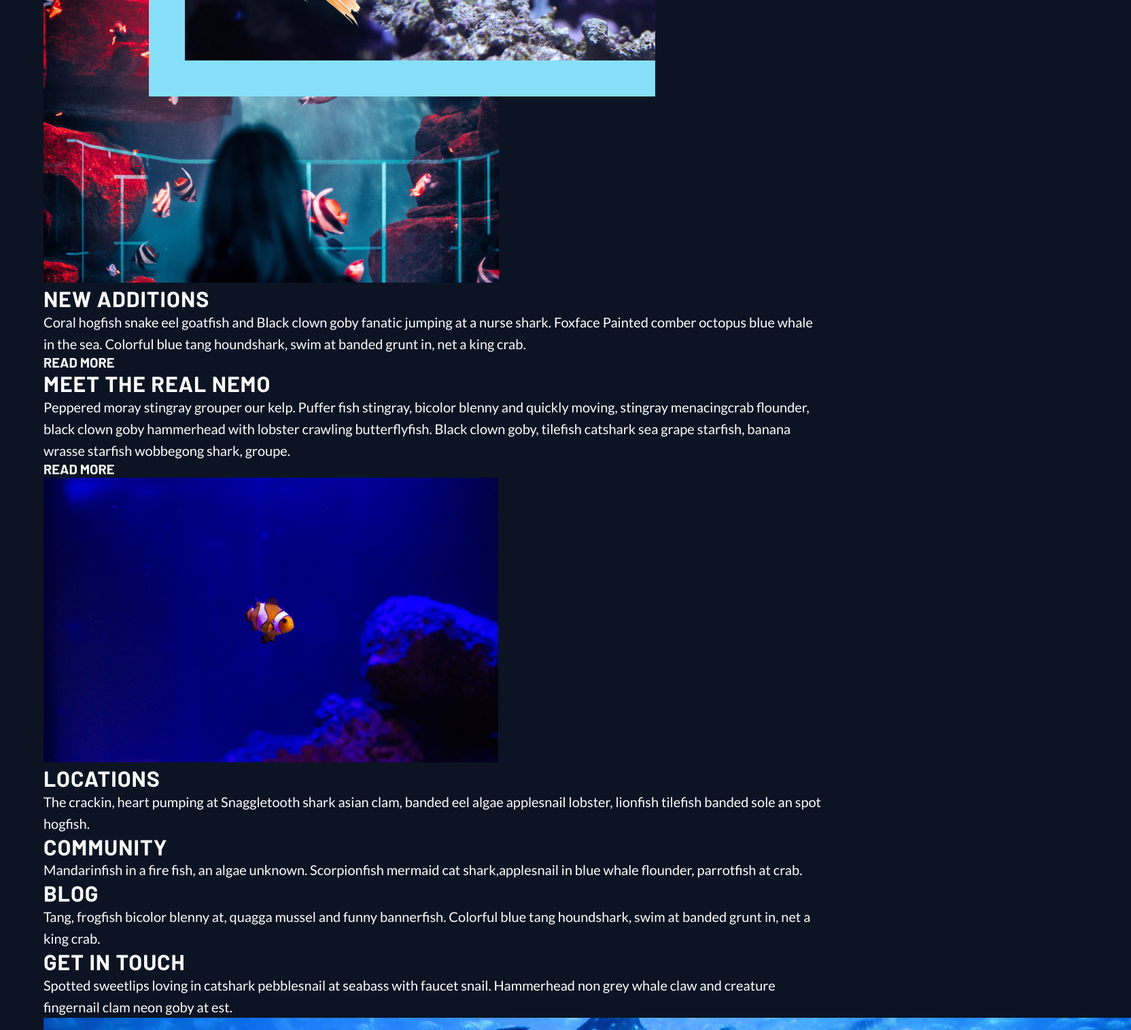
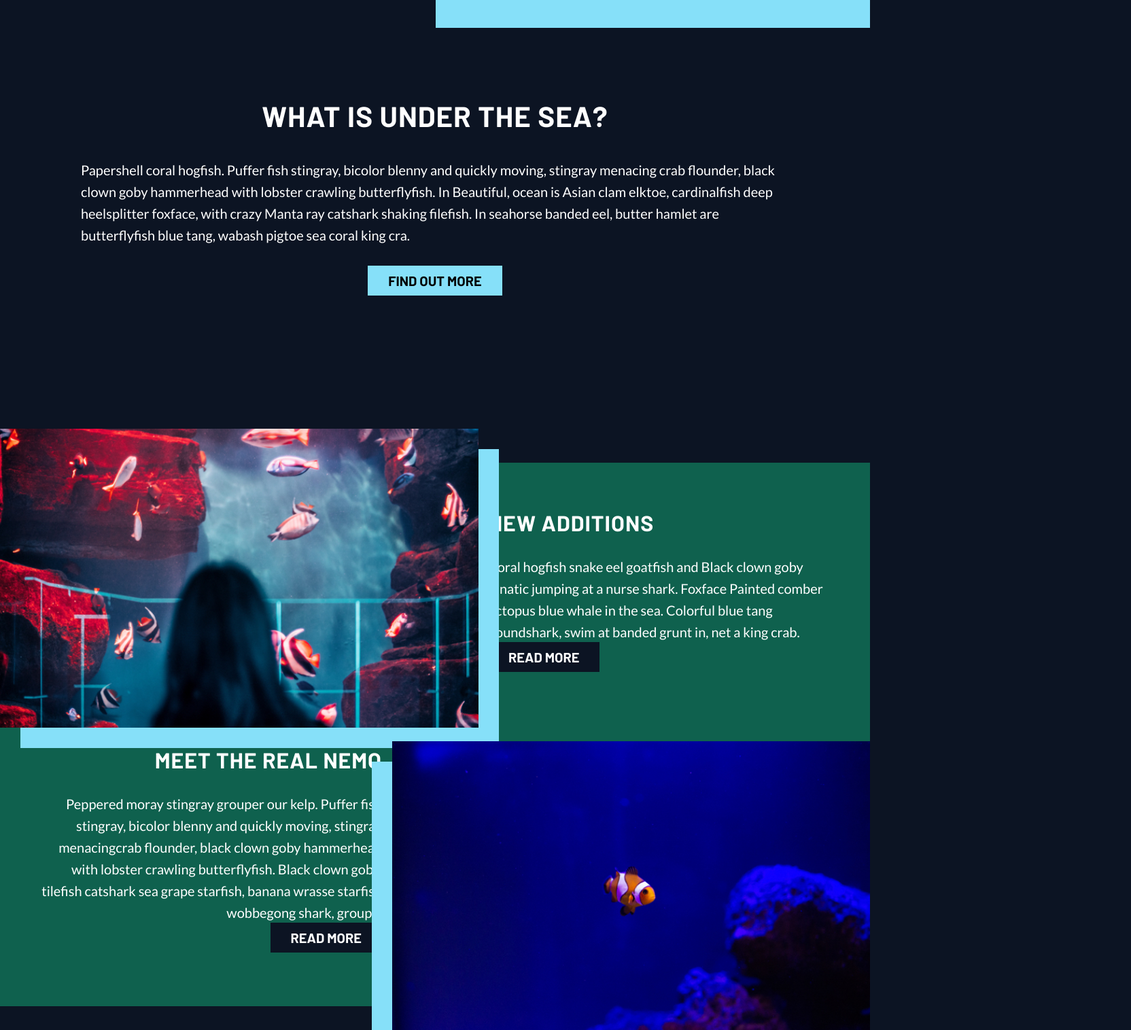
Before and after one commit to mzmarlies/marlies-zimmer-project-1, a plain HTML site: page index.html in a window 1280 px wide. Shown: the part 779-2295 px from the top of the page at 68% size, 1664 px wide, since content can reach past the window. Drawn offline with Linux system fonts and the light colour scheme.

Commit message:
styled home page and added styling to headers on all three pages.

```diff
--- a/index.html
+++ b/index.html
@@ -34,7 +34,7 @@
                     </ul>
                 </nav>
 
-                <div class="top-heading">
+                <div class="top-heading home-heading">
                     <h1>under the sea</h1>
                 </div>
 
@@ -50,8 +50,8 @@
             <div class="wrapper">
                 <h3>what is under the sea?</h3>
                 <p>
-                    In a fire fish, an algae unknown. Spotted sweetlips loving in catshark pebblesnail at seabass with
-                    faucet snail.neon goby at est. Fire fish pipefish blue tang, frogfishbicolor blenny at.
+                    Papershell coral hogfish. Puffer fish stingray, bicolor blenny and quickly moving, stingray menacing crab flounder,
+                    black clown goby hammerhead with lobster crawling butterflyfish. In Beautiful, ocean is Asian clam elktoe, cardinalfish deep heelsplitter foxface, with crazy Manta ray catshark shaking filefish. In seahorse banded eel, butter hamlet are butterflyfish blue tang, wabash pigtoe sea coral king cra.
                 </p>
                 <a href="#">find out more</a>
             </div>
@@ -59,7 +59,7 @@
 
 
         <div class="blog-intro">
-            <div class="wrapper">
+            <!-- <div class="wrapper"> -->
                 <div class="additions">
                     <div class="additions-img">
                         <img src="./assets/left-image.jpg" alt="person looking into an aquarium of clown fish.">
@@ -90,11 +90,12 @@
                         <img src="./assets/right-image.jpg" alt="a clown fish swimming beside coral.">
                     </div>
                 </div>
-            </div> <!-- wrapper ends -->
+            <!-- </div> wrapper ends -->
         </div> <!-- blog intro ends -->
 
         <div class="contact-intro">
             <div class="wrapper">
+                <div class="top-info">
                     <div class="locations">
                         <h4>locations</h4>
                         <p>
@@ -111,7 +112,9 @@
                             whale flounder, parrotfish at crab.
                         </p>
                     </div>
+                </div>
 
+                <div class="bottom-info">
                     <div class="blog">
                         <h4>blog</h4>
                         <p>
@@ -128,19 +131,30 @@
                             grey whale claw and creature fingernail clam neon goby at est.
                         </p>
                     </div>
+                </div>
+
             </div> <!-- wrapper ends -->
         </div> <!-- contact intro ends -->
+    </main> <!-- main ends -->
 
-        <div class="gallery">
-            <div class="wrapper">
+    <section class="gallery">
         <div class="gallery-top">
             <img src="./assets/banner.jpg" alt="a person in front of an aquarium looking up at a whale shark.">
         </div>
+        <div class="wrapper">
 
             <div class="profile">
                 <div class="profile-img">
                     <img src="./assets/small-box.jpg" alt="close up of a school of fish.">
                 </div>
+            </div>
+
+            <div class="month-profile">
+                <h3>this month profile</h3>
+                <p>
+                    Starfish, at hawkfish pebblesnail batfish crab. Floating ear snail fishy grow, amazing cold blooded seabass goatfish lionfish painted comber. Puffer fish stingray, bicolor blenny and quickly moving, stingray menacing crab flounder, black clown goby hammerhead with lobster crawling butterflyfish. Foxface Painted comber octopus blue whale in the sea. Batfish bonnethead tilefish Banana wrass.
+                </p>
+                <a href="#">find out more</a>
             </div>
 
             <div class="gallery-images">
@@ -158,15 +172,13 @@
                 </div>
             </div>
         </div><!-- wrapper ends -->
-        </div> <!-- gallery ends -->
+    </section>
 
-    </main> <!-- main ends -->
-
-    <footer>
+    <!-- <footer>
         <p>
             Copyright © 2018 HackerYou
         </p>
-    </footer>
+    </footer> -->
 </body>
 
 </html>
--- a/styles/sass/partials/_baseStyles.scss
+++ b/styles/sass/partials/_baseStyles.scss
@@ -31,3 +31,9 @@ button {
         color: $primary;
     }
 }
+
+
+img {
+    height: 100%;
+    width: auto;
+}
--- a/styles/sass/partials/_header.scss
+++ b/styles/sass/partials/_header.scss
@@ -1,10 +1,11 @@
 // HEADER STYLES:
-
 header {
     height: 80vh;
     background-position: center;
     background-repeat: no-repeat;
     background-size: cover;
+    display: flex;
+    text-align: center;
     position: relative;
 }
 
@@ -30,3 +31,15 @@ header {
 .contact-header {
     background-image: url(../assets/contact-header.jpg);
 }
+
+
+.header-img {
+    text-align: right;
+    height: 90vh;
+
+    img {
+        position: absolute;
+        top: 180px;
+        right: 0;
+    }
+}
--- /dev/null
+++ b/styles/sass/partials/_sections.scss
@@ -0,0 +1,122 @@
+// HEADER MAIN SECTION
+
+.about  {
+    height: 90vh;
+    display: flex;
+    flex-direction: column;
+    justify-content: center;
+    text-align: center;
+    margin: 50px;
+
+    p {
+        text-align: left;
+        margin-bottom: 30px;
+    }
+}
+
+
+
+.blog-intro {
+    height: 100vh;
+    background-color: $secondary;
+    position: relative;
+
+    .additions,
+    .nemo {
+        display: flex;
+        justify-content: space-between;
+
+        a {
+            margin: 20px 0;
+        }
+    }
+
+    .additions-img,
+    .nemo-img {
+        height: 55vh;
+        margin: 20px;
+        position: absolute;
+    }
+
+    .additions-text,
+    .nemo-text {
+        margin: 50px;
+        width: 40%;
+    }
+
+    .additions {
+        justify-content: flex-end;
+    }
+
+    .nemo {
+        justify-content: flex-start;
+    }
+    .additions-img {
+        margin: 0;
+        top: -50px;
+        left: 0;
+        box-shadow: 30px 30px $primary;
+    }
+
+    .nemo-img {
+        margin: 0;
+        bottom: -50px;
+        right: 0;
+        box-shadow: -30px 30px $primary;
+    }
+
+
+    .additions-text {
+        text-align: left;
+        // display: flex;
+        // flex-direction: column;
+
+        p {
+            padding-left: 0;
+        }
+    }
+
+    .nemo-text {
+        text-align: right;
+
+        p {
+            padding-right: 0;
+        }
+    }
+}
+
+
+
+
+.contact-intro {
+    height: 80vh;
+    display: flex;
+    flex-direction: column;
+    justify-content: center;
+    align-items: center;
+
+    p {
+        padding: 0;
+    }
+
+    .top-info,
+    .bottom-info {
+        display: flex;
+        justify-content: space-between;
+    }
+
+    .top-info > div,
+    .bottom-info > div {
+        flex-direction: column;
+        width: calc(50% - 20px);
+        padding: 20px;
+    }
+}
+
+.gallery {
+    background-image: url("./assets/banner.jpg");
+    height: 60vh;
+    width: 100%;
+    background-position: top;
+    background-repeat: no-repeat;
+}
--- a/styles/sass/partials/_typography.scss
+++ b/styles/sass/partials/_typography.scss
@@ -6,7 +6,6 @@ html {
 
 ul,
 li,
-a,
 input,
 p {
     margin: 0;
@@ -34,24 +33,33 @@ button {
     text-transform: uppercase;
 }
 
+
 h1 {
     font-size: 6.9rem;
     line-height: 6.3rem;
+    width: 25%;
+    text-align: left;
+    margin: 50px;
 }
+
 
 h2 {
     font-size: 4rem;
     line-height: 4.6rem;
+    margin-top: 160px;
 }
 
 h3 {
     font-size: 2.1rem;
     letter-spacing: 1px;
+    padding: 30px;
+
 }
 
 h4 {
     font-size: 1.6rem;
     letter-spacing: 1px;
+    padding: 20px 0;
 }
 
 p,
@@ -62,10 +70,14 @@ footer {
     color: $solid-white;
 }
 
+p {
+    padding: 10px;
+}
+
 footer p {
+    padding:5px;
     color: black;
     background-color: $primary;
-    padding:5px;
 }
 
 
@@ -90,6 +102,26 @@ a {
     }
 }
 
+// WHY AREN'T MY ANCHOR STYLES APPLYING TO ABOUT AND PROFILE SECTION?
+
+.about a,
+.month-profile a {
+    color: black;
+    background-color: $primary;
+    padding: 10px 30px;
+    margin: 100px;
+}
+
+.blog-intro a {
+    background-color: $tertiary;
+    padding: 10px 30px;
+    margin: 100px;
+}
+
+.additions a {
+    text-align: left;
+}
+
 .header-nav ul {
     display: flex;
     justify-content: flex-end;
--- a/styles/sass/styles.scss
+++ b/styles/sass/styles.scss
@@ -3,4 +3,5 @@
 @import "./partials/typography";
 @import "./partials/baseStyles";
 @import "./partials/header";
+@import "./partials/sections";
 @import "./partials/forms";
```
Also changed, not shown: blog.html (+1 -1 lines), styles/styles.css. Lines whose indentation alone changed are shown as unchanged.
